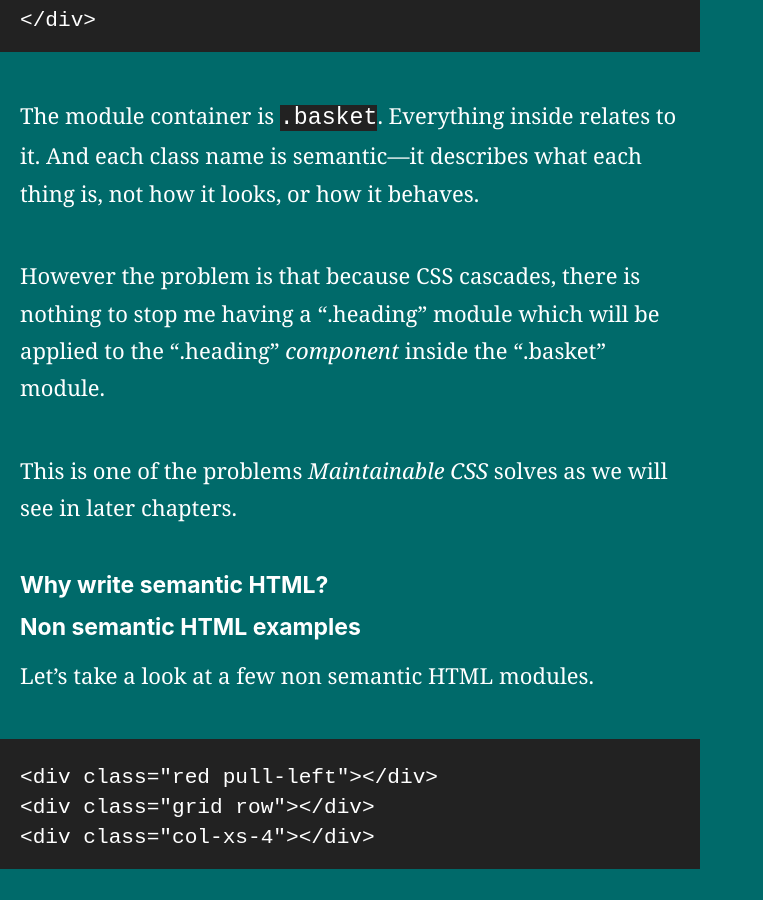
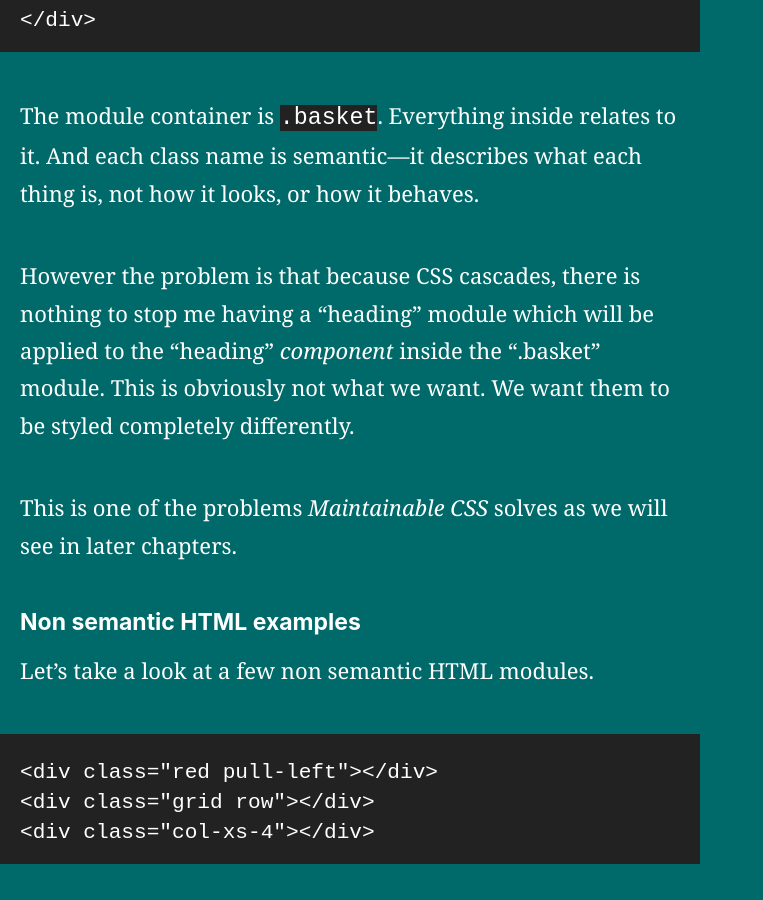
Before and after one commit to adamsilver/maintainablecss.com-jekyll, a Jekyll site: the page built from _chapters/02-semantics.md, in a window 1280 px wide and 900 px high, scrolled down 2045 px. Shown: the whole window, without its empty margins (0-763 px from the left). Built offline with Jekyll 4.4.1, drawn with Linux system fonts in a browser that asks for light colours.

Commit message:
Semantic tweak

```diff
--- a/_chapters/02-semantics.md
+++ b/_chapters/02-semantics.md
@@ -41,11 +41,9 @@ This is how I used to write a module:
 
 The module container is `.basket`. Everything inside relates to it. And each class name is semantic&mdash;it describes what each thing is, not how it looks, or how it behaves.
 
-However the problem is that because CSS cascades, there is nothing to stop me having a ".heading" module which will be applied to the ".heading" *component* inside the ".basket" module.
+However the problem is that because CSS cascades, there is nothing to stop me having a "heading" module which will be applied to the "heading" *component* inside the ".basket" module. This is obviously not what we want. We want them to be styled completely differently.
 
 This is one of the problems *Maintainable CSS* solves as we will see in later chapters.
-
-## Why write semantic HTML?
 
 ## Non semantic HTML examples
 
```
